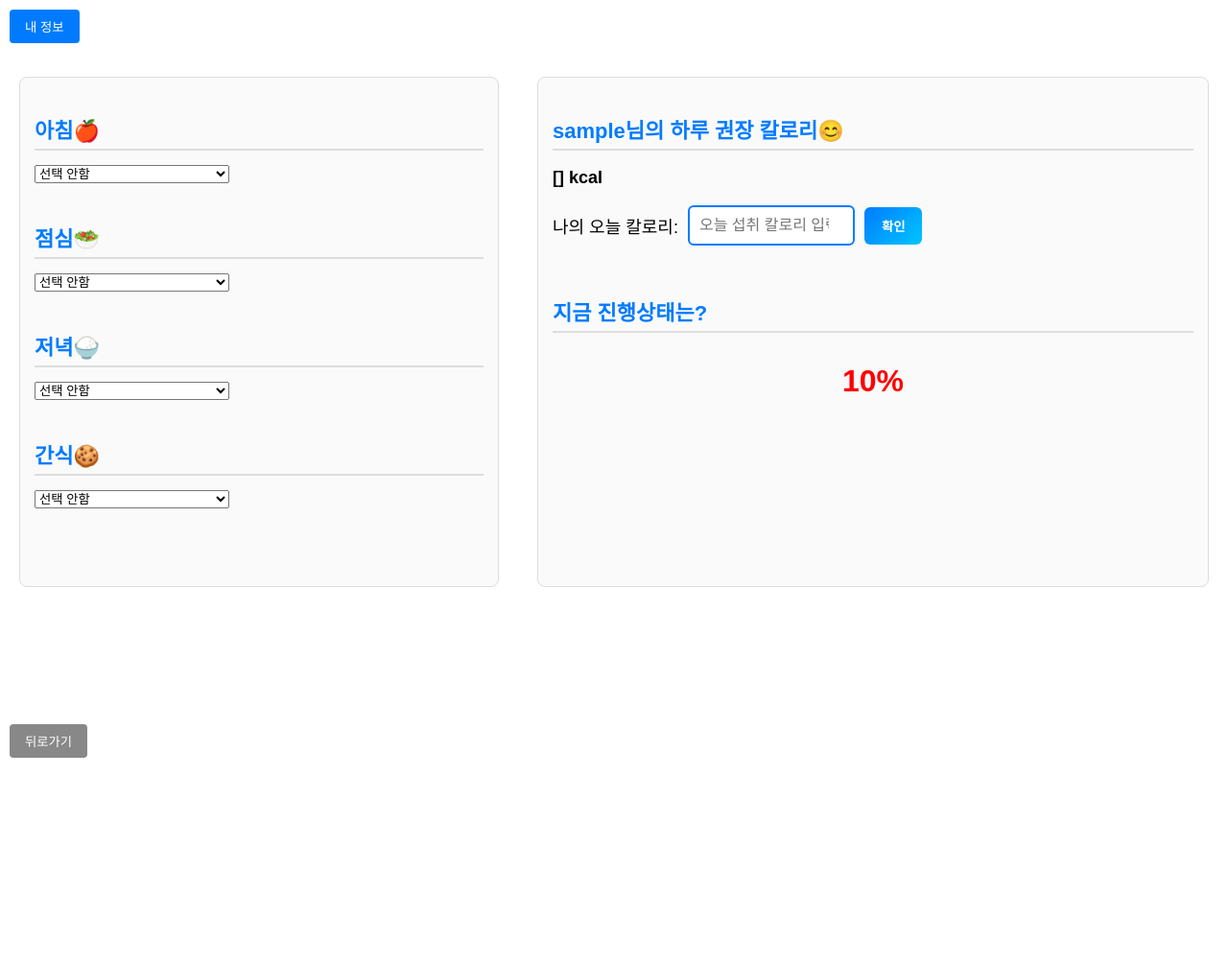
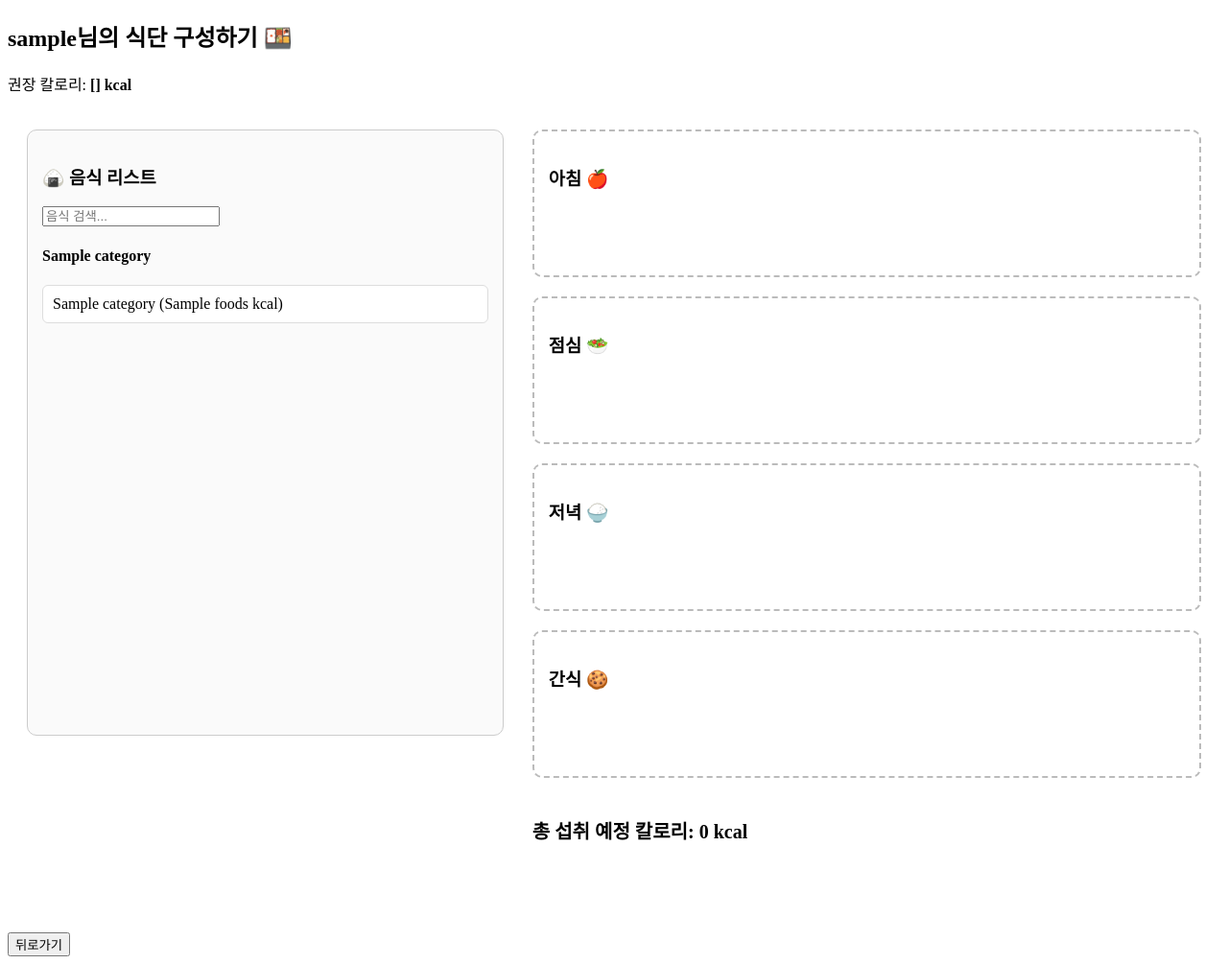
Before and after one commit to djswn/BodyBuddy, a Flask app: template templates/recommend.html in a window 1280 px wide. Shown: the whole page at 96% size. Before the commit the page ends 790 px from the top, so only its background shows below. Run offline with Flask 3, Linux system fonts and the light colour scheme; the template is opened without the code that fills it: most values are stand-ins (such as "Sample title", 1, 10 or a date in 2020).

Commit message:
[refactor] 식단표 기능 수정

```diff
--- a/app.py
+++ b/app.py
@@ -18,12 +18,65 @@ else:
 
 # 드롭다운 음식 메뉴 (추가할 부분은 여기에)
 FOODS = {
-    "사과 1개": 200,
-    "삶은 계란 1개": 250,
-    "고구마 100g": 180,
-    "바나나 1개": 150,
-    "현미밥 100g": 130
+    "🥗 과일 / 채소": {
+        "사과 1개": 95,
+        "바나나 1개": 105,
+        "오렌지 1개": 62,
+        "방울토마토 10개": 30,
+        "아보카도 1/2개": 120,
+        "블루베리 100g": 57,
+        "딸기 100g": 33,
+        "오이 1개": 16,
+        "삶은 당근 100g": 35,
+        "삶은 브로콜리 100g": 55,
+        "샐러리 100g": 14,
+        "시금치 100g": 23,
+        "양배추 100g": 25,
+        "파프리카 1개": 45
+    },
+
+    "🍚 저칼로리 탄수화물": {
+        "고구마 100g": 86,
+        "현미밥 100g": 130,
+        "오트밀 40g": 150,
+        "잡곡밥 100g": 140,
+        "옥수수 1개": 90,
+        "통밀빵 1장": 70
+    },
+
+    "🍗 단백질": {
+        "삶은 계란 1개": 70,
+        "닭가슴살 100g": 110,
+        "삶은 두부 100g": 80,
+        "연어 100g": 142,
+        "참치(물에 담긴) 100g": 116,
+        "오징어 100g": 92,
+        "삶은 새우 100g": 99,
+        "그릭요거트 플레인 100g": 59,
+        "저지방 우유 200ml": 90,
+        "코티지치즈 100g": 98
+    },
+
+    "🥙 다이어트 식사 메뉴": {
+        "시저샐러드(드레싱 적게) 1접시": 180,
+        "닭가슴살 샐러드 1접시": 220,
+        "연두부 샐러드 1접시": 160,
+        "연어 샐러드 1접시": 250,
+        "야채죽 1그릇": 120,
+        "계란찜 1그릇": 150,
+        "닭가슴살 샌드위치(통밀빵) 1개": 280
+    },
+
+    "🍪 건강 간식": {
+        "아몬드 10개": 60,
+        "호두 5개": 130,
+        "건자두 5개": 110,
+        "프로틴바 1개": 180,
+        "현미떡 1개": 80,
+        "팝콘(에어팝) 20g": 90
+    }
 }
+
 
 # -------------------------------
 # AI 멘트 로직
--- /dev/null
+++ b/static/recommend.css
@@ -0,0 +1,87 @@
+.container {
+    display: flex;
+    gap: 30px;
+    padding: 20px;
+}
+
+.food-list {
+    width: 40%;
+    border: 1px solid #ccc;
+    padding: 15px;
+    border-radius: 10px;
+    background: #fafafa;
+}
+
+.food-item {
+    padding: 10px;
+    margin: 6px 0;
+    border: 1px solid #ddd;
+    background: white;
+    cursor: grab;
+    border-radius: 6px;
+}
+
+.meal-area {
+    width: 60%;
+    display: flex;
+    flex-direction: column;
+    gap: 20px;
+}
+
+.meal-box {
+    border: 2px dashed #bbb;
+    padding: 15px;
+    min-height: 120px;
+    border-radius: 10px;
+    background: #fff;
+}
+
+.meal-box .dropped-item {
+    padding: 8px;
+    background: #e9ffe8;
+    border: 1px solid #b2ffb2;
+    margin: 5px 0;
+    border-radius: 5px;
+    display: flex;
+    justify-content: space-between;
+    align-items: center;
+}
+
+.delete-btn {
+    background: #ff6b6b;
+    border: none;
+    color: white;
+    padding: 4px 7px;
+    border-radius: 4px;
+    cursor: pointer;
+}
+
+#total-cal {
+    font-size: 20px;
+    font-weight: bold;
+    margin-top: 20px;
+}
+
+.food-list {
+    width: 40%;
+    border: 1px solid #ccc;
+    padding: 15px;
+    border-radius: 10px;
+    background: #fafafa;
+
+    /* 🔥 음식이 많아도 영역 안에서만 스크롤 */
+    height: 600px;
+    overflow-y: scroll;
+
+    /* 스크롤바 예쁘게 */
+    scrollbar-width: thin;
+    scrollbar-color: #ccc #f1f1f1;
+}
+
+.food-list::-webkit-scrollbar {
+    width: 6px;
+}
+.food-list::-webkit-scrollbar-thumb {
+    background: #ccc;
+    border-radius: 10px;
+}
--- a/templates/recommend.html
+++ b/templates/recommend.html
@@ -2,286 +2,194 @@
 <html lang="ko">
 <head>
   <meta charset="UTF-8">
-  <title>오늘의 추천 - BodyBuddy</title>
-  <style>
-    body {
-      font-family: sans-serif;
-      margin: 0;
-      padding: 20px;
-      display: flex;
-      justify-content: center;
-      align-items: flex-start;
-      gap: 40px;
-    }
+  <title>식단표를 짜보아요</title>
+  <link rel="stylesheet" href="{{ url_for('static', filename='recommend.css') }}">
+</head>
 
-    .container {
-      display: flex;
-      justify-content: space-between;
-      align-items: flex-start;
-      gap: 40px;
-      margin-top: 60px;
-      width: 100%;
-  }
+<body>
 
-    .top-bar {
-      position: fixed;
-      top: 10px;
-      left: 10px;
-    }
-
-    .info-btn {
-      padding: 8px 16px;
-      background: #007BFF;
-      color: white;
-      border: none;
-      border-radius: 4px;
-      cursor: pointer;
-      text-decoration: none;
-      display: inline-block;
-    }
-
-    .info-btn:hover {
-      background: #0056b3;
-    }
-
-    .left-panel {
-      flex: 1;
-      max-width: 500px;
-      min-height: 500px;
-  }
-
-    .right-panel {
-      flex: 1;
-      max-width: 700px;
-      min-height: 700px;
-    }
-
-    .big-section {
-      padding: 20px;
-      font-size: 18px;
-    }
-
-    .section {
-      margin-bottom: 20px;
-      padding: 15px;
-      border: 1px solid #ddd;
-      border-radius: 8px;
-      background-color: #fafafa;
-      min-height: 500px;
-    }
-
-    .section h3 {
-      font-size: 22px;
-      color: #007BFF; /* 파란색 포인트 */
-      border-bottom: 2px solid #ddd;
-      padding-bottom: 5px;
-      margin-bottom: 15px;
-  }
-
-    .section ul {
-      margin: 0;
-      padding-left: 20px;
-    }
-
-    .calorie-input {
-      margin-top: 15px;
-      display: flex;
-      gap: 10px;
-      align-items: center;
-  }
-
-    .calorie-input input {
-      padding: 10px;
-      border: 2px solid #007BFF;
-      border-radius: 6px;
-      font-size: 16px;
-      width: 150px;
-      transition: 0.3s;
-    }
-
-    .calorie-input input:focus {
-      border-color: #0056b3;
-      outline: none;
-      box-shadow: 0 0 5px rgba(0,123,255,0.5);
-    }
-
-    .calorie-input button {
-      padding: 10px 18px;
-      background: linear-gradient(135deg, #007BFF, #00C6FF);
-      color: white;
-      border: none;
-      border-radius: 6px;
-      cursor: pointer;
-      font-weight: bold;
-      transition: 0.3s;
-    }
-
-    .calorie-input button:hover {
-      background: linear-gradient(135deg, #0056b3, #0099cc);
-    }
-
-    #calorie-message {
-    margin-top: 15px;
-    padding: 10px;
-    border-radius: 6px;
-    font-size: 16px;
-    text-align: center;
-  }
-
-    .back-btn {
-      position: fixed;
-      bottom: 10px;
-      left: 10px;
-      width: auto;
-      padding: 8px 16px;
-      background: #888;
-      color: white;
-      border: none;
-      border-radius: 4px;
-      cursor: pointer;
-      z-index: 9999;
-    }
-
-    .back-btn:hover {
-      background: #666;
-    }
-  </style>
-</head>
-<body>
-  <!-- 상단 내 정보 버튼 -->
-  <div class="top-bar">
-    <a href="{{ url_for('userInfo', user_id=user_id) }}">
-      <button class="info-btn">내 정보</button>
-    </a>
-  </div>
+  <h2 class="title">{{ user_name }}님의 식단 구성하기 🍱</h2>
+  <p class="subtitle">권장 칼로리: <strong>{{ recommended_calories }} kcal</strong></p>
 
   <div class="container">
-    <!-- 왼쪽: 오늘의 식단 드롭다운 -->
-    <div class="left-panel">
-      <div class="section">
-        <h3>아침🍎</h3>
-        <select id="breakfast" onchange="updateCalories()">
-         <option value="">선택 안함</option>
-          {% for food, cal in foods.items() %}
-            <option value="{{ cal }}">{{ food }} ({{ cal }} kcal)</option>
+
+    <!-- ===============================
+         왼쪽 음식 리스트 (카테고리 + 검색 가능)
+    ================================ -->
+    <div class="food-list">
+
+      <h3>🍙 음식 리스트</h3>
+
+      <!-- 검색창 -->
+      <input
+        type="text"
+        id="searchFood"
+        placeholder="음식 검색..."
+        onkeyup="filterFoods()"
+        class="search-input"
+      >
+
+      <!-- 카테고리별 음식 목록 -->
+      <div id="foodContainer">
+        {% for category, items in foods.items() %}
+          <h4 class="category-title">{{ category }}</h4>
+
+          {% for food, cal in items.items() %}
+            <div class="food-item"
+                 draggable="true"
+                 data-food="{{ food }}"
+                 data-cal="{{ cal }}">
+              {{ food }} ({{ cal }} kcal)
+            </div>
           {% endfor %}
-        </select><br><br>
-
-        <h3>점심🥗</h3>
-        <select id="lunch" onchange="updateCalories()">
-          <option value="">선택 안함</option>
-            {% for food, cal in foods.items() %}
-              <option value="{{ cal }}">{{ food }} ({{ cal }} kcal)</option>
         {% endfor %}
-          </select><br><br>
-
-          <h3>저녁🍚</h3>
-          <select id="dinner" onchange="updateCalories()">
-            <option value="">선택 안함</option>
-            {% for food, cal in foods.items() %}
-              <option value="{{ cal }}">{{ food }} ({{ cal }} kcal)</option>
-            {% endfor %}
-          </select><br><br>
-
-          <h3>간식🍪</h3>
-          <select id="snack" onchange="updateCalories()">
-            <option value="">선택 안함</option>
-            {% for food, cal in foods.items() %}
-              <option value="{{ cal }}">{{ food }} ({{ cal }} kcal)</option>
-            {% endfor %}
-          </select>
       </div>
     </div>
 
-      <!-- 오른쪽: 권장 칼로리 수치 표시 + 입력 받기-->
-      <div class="right-panel">
-        <div class="section big-section">
-          <h3>{{ user_name }}님의 하루 권장 칼로리😊</h3>
-          <p><strong>{{ recommended_calories }} kcal</strong></p>
 
-          <div class="calorie-input">
-            <label for="my_calories">나의 오늘 칼로리:</label>
-            <input type="number" id="my_calories" placeholder="오늘 섭취 칼로리 입력">
-            <button onclick="checkCalories()">확인</button>
+    <!-- ===============================
+         오른쪽 식단 드롭존
+    ================================ -->
+    <div class="meal-area">
+
+      <div class="meal-box" ondragover="allowDrop(event)" ondrop="dropFood(event, 'breakfast')">
+        <h3>아침 🍎</h3>
+        <div id="breakfast"></div>
       </div>
 
-          <p id="calorie-message" style="margin-top:10px; font-weight:bold;"></p>
+      <div class="meal-box" ondragover="allowDrop(event)" ondrop="dropFood(event, 'lunch')">
+        <h3>점심 🥗</h3>
+        <div id="lunch"></div>
+      </div>
 
-          <div class="progress-section">
-            <h3>지금 진행상태는?</h3>
-            <p id="progress-value"
-              style="font-size: 32px; font-weight: bold; text-align: center;
-              {% if progress >= 81 %} color: green;
-              {% elif progress >= 61 %} color: limegreen;
-              {% elif progress >= 41 %} color: orange;
-              {% elif progress >= 21 %} color: orangered;
-              {% else %} color: red; {% endif %}">
-              {{ progress }}%
-            </p>
+      <div class="meal-box" ondragover="allowDrop(event)" ondrop="dropFood(event, 'dinner')">
+        <h3>저녁 🍚</h3>
+        <div id="dinner"></div>
       </div>
+
+      <div class="meal-box" ondragover="allowDrop(event)" ondrop="dropFood(event, 'snack')">
+        <h3>간식 🍪</h3>
+        <div id="snack"></div>
+      </div>
+
+      <p id="total-cal" class="total-calorie">총 섭취 예정 칼로리: 0 kcal</p>
+      <p id="calorie-message" class="calorie-message"></p>
+
     </div>
   </div>
 
+  <button class="back-btn" onclick="history.back()">뒤로가기</button>
+
+
+  <!-- ===============================
+       JavaScript
+  ================================ -->
   <script>
-      function updateCalories() {
-        const breakfast = parseInt(document.getElementById("breakfast").value) || 0;
-        const lunch = parseInt(document.getElementById("lunch").value) || 0;
-        const dinner = parseInt(document.getElementById("dinner").value) || 0;
-        const snack = parseInt(document.getElementById("snack").value) || 0;
+    let draggedFood = null;
 
-        const total = breakfast + lunch + dinner + snack;
+    // 드래그 시작
+    document.querySelectorAll(".food-item").forEach(item => {
+      item.addEventListener("dragstart", e => {
+        draggedFood = {
+          name: e.target.dataset.food,
+          cal: parseInt(e.target.dataset.cal)
+        };
+      });
+    });
+
+    // 드랍 허용
+    function allowDrop(event) {
+      event.preventDefault();
+    }
+
+    // 드랍 처리 + 삭제 버튼 기능 포함
+    function dropFood(event, mealType) {
+      event.preventDefault();
+      if (!draggedFood) return;
+
+      const target = document.getElementById(mealType);
+      const div = document.createElement("div");
+      div.classList.add("dropped-item");
+
+      div.innerHTML = `
+        <span>${draggedFood.name} (${draggedFood.cal} kcal)</span>
+        <button class="delete-btn" onclick="deleteFood(this)">X</button>
+      `;
+
+      target.appendChild(div);
+      updateTotalCalories();
+    }
+
+    // 음식 삭제
+    function deleteFood(btn) {
+      btn.parentElement.remove();
+      updateTotalCalories();
+    }
+
+    // 전체 칼로리 계산
+    function updateTotalCalories() {
+      let total = 0;
+
+      ["breakfast", "lunch", "dinner", "snack"].forEach(meal => {
+        const items = document.getElementById(meal).children;
+        for (let item of items) {
+          const cal = parseInt(item.textContent.match(/\((\d+) kcal\)/)[1]);
+          total += cal;
+        }
+      });
+
       const recommended = {{ recommended_calories }};
-        const messageEl = document.getElementById("calorie-message");
+      const totalEl = document.getElementById("total-cal");
+      const msgEl = document.getElementById("calorie-message");
 
-        messageEl.textContent = "오늘 선택한 음식 칼로리: " + total + " kcal";
+      totalEl.textContent = `총 섭취 예정 칼로리: ${total} kcal`;
 
       const diff = total - recommended;
+
       if (diff > 200) {
-          messageEl.textContent += " → 권장량보다 너무 많아요!";
-          messageEl.style.color = "red";
+        msgEl.textContent = "⚠ 권장량보다 너무 많이 먹었어요!";
+        msgEl.style.color = "red";
       } else if (diff < -200) {
-          messageEl.textContent += " → 권장량보다 너무 적어요!";
-          messageEl.style.color = "orange";
+        msgEl.textContent = "⚠ 너무 적게 먹고 있어요!";
+        msgEl.style.color = "orange";
       } else {
-          messageEl.textContent += " → 적절합니다!";
-          messageEl.style.color = "green";
+        msgEl.textContent = "👌 아주 적절한 식단이에요!";
+        msgEl.style.color = "green";
       }
+    }
+
+
+    /* =============================
+       음식 검색 기능
+    ============================= */
+    function filterFoods() {
+      const search = document.getElementById("searchFood").value.toLowerCase();
+      const items = document.querySelectorAll("#foodContainer .food-item");
+      const categories = document.querySelectorAll("#foodContainer .category-title");
+
+      // 음식 필터링
+      items.forEach(item => {
+        const text = item.textContent.toLowerCase();
+        item.style.display = text.includes(search) ? "" : "none";
+      });
+
+      // 카테고리 제목 표시 여부 결정
+      categories.forEach(category => {
+        let next = category.nextElementSibling;
+        let visible = false;
+
+        while (next && next.classList.contains("food-item")) {
+          if (next.style.display !== "none") {
+            visible = true;
+            break;
+          }
+          next = next.nextElementSibling;
+        }
+
+        category.style.display = visible ? "" : "none";
+      });
     }
   </script>
 
-      <script>
-      function checkCalories() {
-        const myCalories = parseInt(document.getElementById("my_calories").value);
-        const recommended = {{ recommended_calories }};
-        const messageEl = document.getElementById("calorie-message");
-
-        if (isNaN(myCalories)) {
-          messageEl.textContent = "칼로리를 입력해주세요!";
-          messageEl.style.color = "red";
-          return;
-      }
-
-      const diff = myCalories - recommended;
-
-      if (diff > 200) {
-        messageEl.textContent = "큰일나! 오늘처럼 섭취하면 안돼!";
-        messageEl.style.color = "red";
-        messageEl.style.backgroundColor = "#ffe5e5";
-      } else if (diff < -200) {
-        messageEl.textContent = "섭취한 칼로리가 너무 적어.. 내일은 다시 잘해보자!";
-        messageEl.style.color = "orange";
-        messageEl.style.backgroundColor = "#fff3cd";
-      } else {
-        messageEl.textContent = "잘했어! 내일도 오늘처럼만 꾸준하게 하자구!";
-        messageEl.style.color = "green";
-        messageEl.style.backgroundColor = "#d4edda";
-      }
-  }
-    </script>
-    </div>
-  </div>
-
-  <!-- 뒤로가기 버튼 -->
-  <button class="back-btn" onclick="history.back()">뒤로가기</button>
 </body>
 </html>
```
Also changed, not shown: templates/home.html (deleted, +0 -14 lines), users.json (added, +24 -0 lines). Lines whose indentation alone changed are shown as unchanged.
